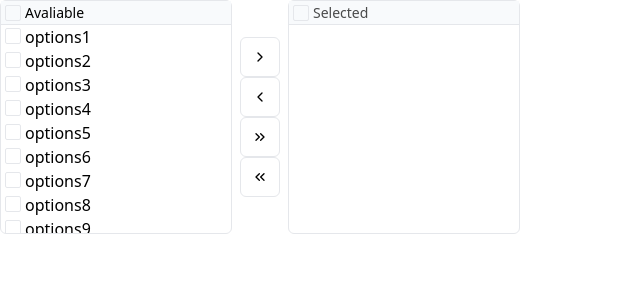
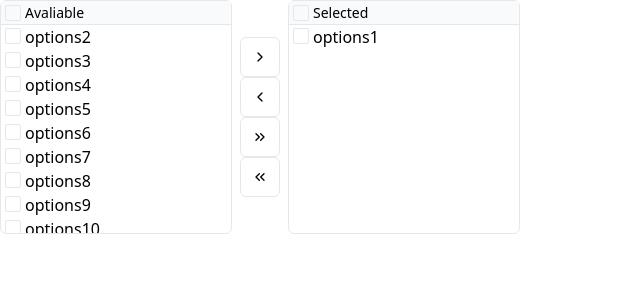
Before and after one commit to venkat-sci/v-react-multiselect, a React (Vite) app: page / in a window 1280 px wide. Shown: the top 300 px of the page, without its empty margins (0-640 px from the left). Built offline with nearby package versions, Linux system fonts and the light colour scheme.

Commit message:
Updated variable name

```diff
--- a/src/components/VReactMultiSelect.tsx
+++ b/src/components/VReactMultiSelect.tsx
@@ -16,11 +16,11 @@ const VReactMultiSelect = ({
   headerLeft = 'Avaliable',
   headerRight = 'Selected',
   inputData = [],
-  selectedInoutData = [],
+  selectedInputData = [],
   returnValues,
 }: Props) => {
   const requiredData: DataTypes[] = inputData.map((item) => {
-    const isSelected = selectedInoutData.includes(item) ? true : false;
+    const isSelected = selectedInputData.includes(item) ? true : false;
     return {
       id: crypto.randomUUID(),
       title: item,
```
